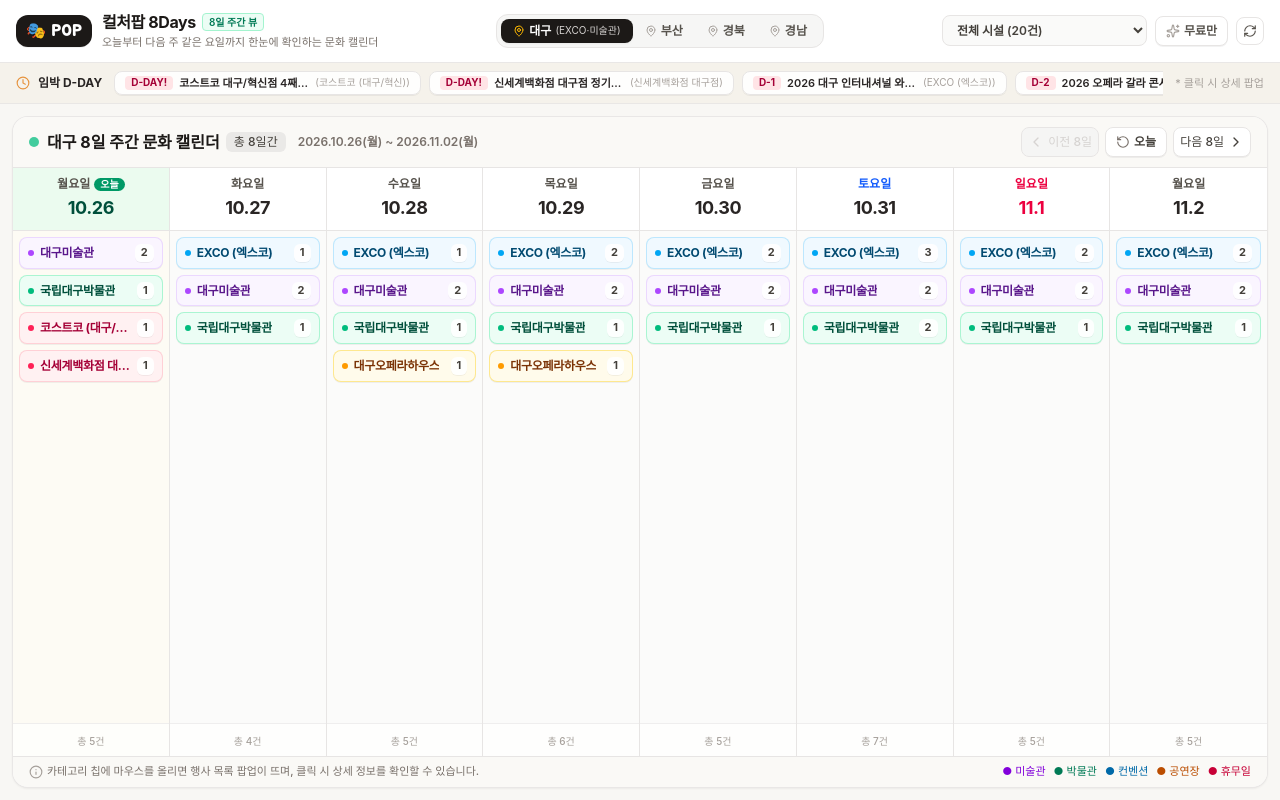
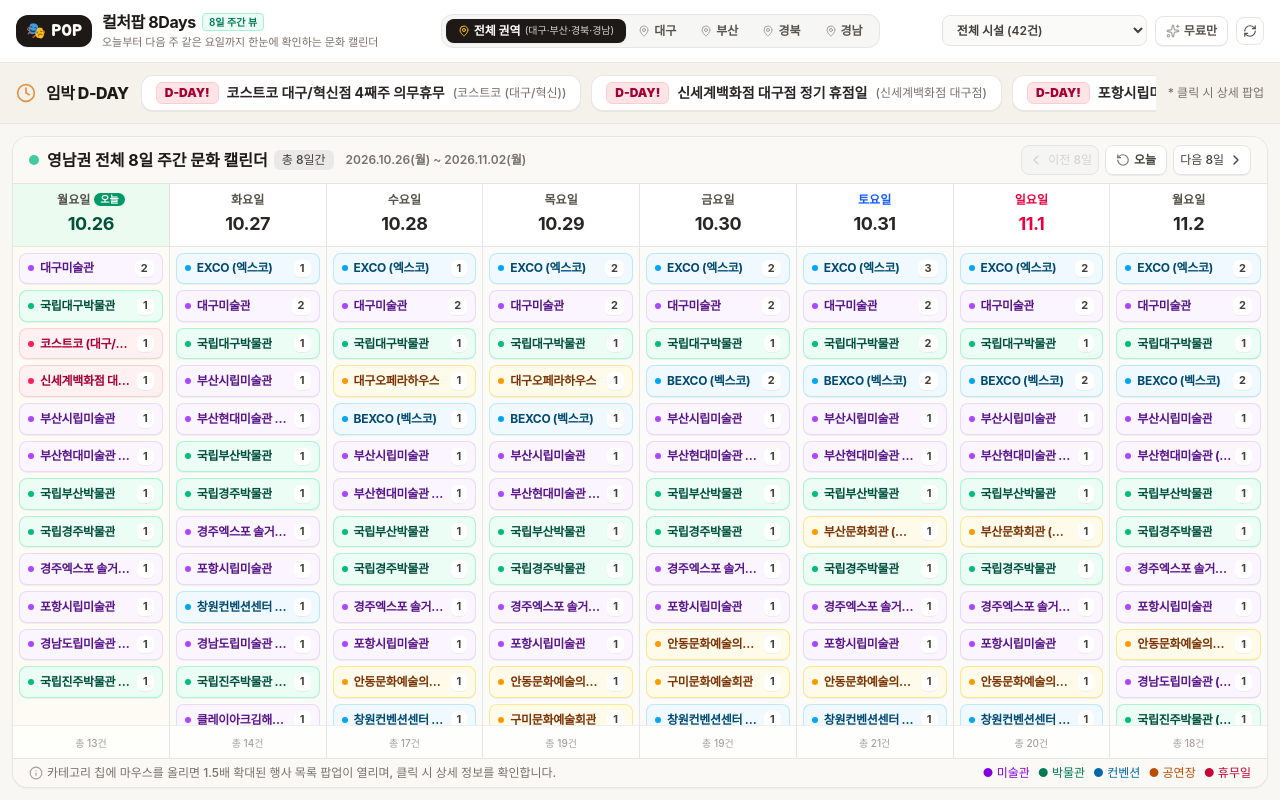
Before and after one commit to odh50fire-sys/Event, a React (Vite) app: page / in a window 1280 px wide. Built offline with nearby package versions, Linux system fonts and the light colour scheme; a web font is replaced by a local one.

Commit message:
UI 시인성 강화: 디폴트 권역을 전체로 변경, 호버 팝업 및 D-DAY 배너 박스/폰트 1.5배 확대

```diff
--- a/src/App.tsx
+++ b/src/App.tsx
@@ -1,12 +1,13 @@
 import { useState, useMemo } from 'react';
-import type { CulturalEvent, FacilityFilter, Region } from './types/event';
+import type { CulturalEvent, FacilityFilter, RegionFilter } from './types/event';
 import { getAllEvents, isKidRelated } from './services/eventService';
 import { Navbar } from './components/Navbar';
 import { DdayBanner } from './components/DdayBanner';
 import { WeekCalendarView } from './components/WeekCalendarView';
 import { EventDetailModal } from './components/EventDetailModal';
 
-const REGION_NAMES: Record<Region, string> = {
+const REGION_NAMES: Record<RegionFilter, string> = {
+  all: '영남권 전체',
   daegu: '대구',
   busan: '부산',
   gyeongbuk: '경북',
@@ -15,7 +16,8 @@
 
 export function App() {
   const [allEvents, setAllEvents] = useState<CulturalEvent[]>(() => getAllEvents());
-  const [currentRegion, setCurrentRegion] = useState<Region>('daegu'); // 디폴트: 대구
+  // 디폴트: 전체 ('all')
+  const [currentRegion, setCurrentRegion] = useState<RegionFilter>('all');
   const [currentFilter, setCurrentFilter] = useState<FacilityFilter>('ALL');
   const [onlyFree, setOnlyFree] = useState<boolean>(false);
   const [selectedDate, setSelectedDate] = useState<Date>(new Date());
@@ -38,14 +40,16 @@
       // 0. 키즈/어린이/육아/유아/베이비 관련 항목 원천 배제
       if (isKidRelated(e)) return false;
 
-      // 1. 지역 필터 (대구 / 부산 / 경북 / 경남)
-      if (e.region !== currentRegion) return false;
+      // 1. 지역 필터 (디폴트: 'all' -> 전체 권역 표시, 또는 개별 지역)
+      if (currentRegion !== 'all' && e.region !== currentRegion) {
+        return false;
+      }
 
       // 2. 시설/카테고리 필터
       if (currentFilter === 'EXCO' && !e.facility.includes('EXCO') && !e.facility.includes('BEXCO') && !e.facility.includes('CECO')) {
         return false;
       }
-      if (currentFilter === 'ART' && !e.facility.includes('미술관') && !e.facility.includes('갤러리') && !e.facility.includes('솔거')) {
+      if (currentFilter === 'ART' && !e.facility.includes('미술관') && !e.facility.includes('갤러리') && !e.facility.includes('솔거') && !e.facility.includes('클레이아크')) {
         return false;
       }
       if (currentFilter === 'MUSEUM' && !e.facility.includes('박물관')) {
@@ -69,7 +73,7 @@
 
   return (
     <div className="h-screen w-screen overflow-hidden flex flex-col bg-[#F8F7F4] select-none">
-      {/* 1. 상단 네비게이션 & 지역 선택 탭 (높이 고정) */}
+      {/* 1. 상단 네비게이션 & 지역 선택 탭 (디폴트: 전체) */}
       <Navbar
         currentRegion={currentRegion}
         onRegionChange={setCurrentRegion}
@@ -82,13 +86,13 @@
         totalCount={filteredEvents.length}
       />
 
-      {/* 2. 임박 D-Day 슬림 띠 (높이 고정) */}
+      {/* 2. 임박 D-Day 1.5배 확대 배너 */}
       <DdayBanner
         events={filteredEvents}
         onSelectEvent={setModalEvent}
       />
 
-      {/* 3. 8일 주간 캘린더 본문 (상하 스크롤 원천 차단: flex-1 min-h-0) */}
+      {/* 3. 8일 주간 캘린더 본문 (상하 스크롤 0%, flex-1 min-h-0) */}
       <main className="flex-1 w-full p-2 md:p-3 overflow-hidden min-h-0 flex flex-col">
         <WeekCalendarView
           events={filteredEvents}
@@ -99,7 +103,7 @@
         />
       </main>
 
-      {/* 4. 이벤트 상세 내용 모달 (상하 스크롤을 일으키지 않는 깔끔한 오버레이 팝업) */}
+      {/* 4. 이벤트 상세 내용 모달 */}
       <EventDetailModal
         event={modalEvent}
         onClose={() => setModalEvent(null)}
--- a/src/components/DdayBanner.tsx
+++ b/src/components/DdayBanner.tsx
@@ -22,37 +22,39 @@
   if (urgentEvents.length === 0) return null;
 
   return (
-    <div className="shrink-0 bg-[#F5F2EB] border-b border-stone-200/80 px-4 py-1.5 flex items-center justify-between gap-3 text-xs overflow-hidden select-none">
-      <div className="flex items-center gap-2 shrink-0 font-bold text-stone-800">
-        <Clock className="w-3.5 h-3.5 text-amber-600 animate-pulse" />
-        <span className="hidden sm:inline">임박 D-DAY</span>
+    <div className="shrink-0 bg-[#F5F2EB] border-b border-stone-200/90 px-4 py-2.5 flex items-center justify-between gap-3 text-sm overflow-hidden select-none">
+      {/* 타이틀 영역 (1.5배 확대: text-sm~base, icon w-5 h-5) */}
+      <div className="flex items-center gap-2.5 shrink-0 font-extrabold text-stone-900">
+        <Clock className="w-5 h-5 text-amber-600 animate-pulse" />
+        <span className="hidden sm:inline text-sm md:text-base tracking-tight">임박 D-DAY</span>
       </div>
 
-      <div className="flex items-center gap-2 overflow-x-auto no-scrollbar py-0.5 flex-1">
+      {/* 이벤트 버튼 카드 목록 (1.5배 확대: px-3.5 py-1.5, 폰트 text-sm/base) */}
+      <div className="flex items-center gap-2.5 overflow-x-auto no-scrollbar py-0.5 flex-1">
         {urgentEvents.map(({ event, dday }) => (
           <button
             key={event.id}
             onClick={() => onSelectEvent(event)}
-            className="shrink-0 flex items-center gap-1.5 px-2.5 py-1 rounded-lg bg-white/90 hover:bg-white text-stone-700 hover:text-stone-900 border border-stone-200 shadow-2xs transition-colors cursor-pointer text-left"
+            className="shrink-0 flex items-center gap-2 px-3.5 py-1.5 rounded-xl bg-white hover:bg-stone-50 text-stone-800 hover:text-stone-950 border border-stone-200/90 shadow-2xs hover:shadow-xs transition-all cursor-pointer text-left"
           >
-            <span className={`px-1.5 py-0.2 rounded text-[10px] font-bold ${
+            <span className={`px-2 py-0.5 rounded-md text-xs font-black shrink-0 ${
               dday.isUrgent
-                ? 'bg-rose-100 text-rose-800'
-                : 'bg-amber-100 text-amber-800'
+                ? 'bg-rose-100 text-rose-800 border border-rose-200'
+                : 'bg-amber-100 text-amber-900 border border-amber-200'
             }`}>
               {dday.label}
             </span>
-            <span className="text-[11px] font-semibold text-stone-800 max-w-[130px] truncate">
+            <span className="text-xs md:text-sm font-bold text-stone-800 max-w-[180px] lg:max-w-[220px] truncate">
               {event.title.replace(/^[^\s]+\s/, '')}
             </span>
-            <span className="text-[10px] text-stone-400">
+            <span className="text-xs text-stone-500 font-medium shrink-0">
               ({event.facility})
             </span>
           </button>
         ))}
       </div>
 
-      <div className="hidden lg:flex items-center gap-1 text-[11px] text-stone-400 shrink-0">
+      <div className="hidden xl:flex items-center gap-1 text-xs text-stone-500 shrink-0 font-medium">
         <span>* 클릭 시 상세 팝업</span>
       </div>
     </div>
--- a/src/components/Navbar.tsx
+++ b/src/components/Navbar.tsx
@@ -1,10 +1,10 @@
 import React from 'react';
 import { Sparkles, RefreshCw, MapPin } from 'lucide-react';
-import type { FacilityFilter, Region } from '../types/event';
+import type { FacilityFilter, RegionFilter } from '../types/event';
 
 interface NavbarProps {
-  currentRegion: Region;
-  onRegionChange: (region: Region) => void;
+  currentRegion: RegionFilter;
+  onRegionChange: (region: RegionFilter) => void;
   currentFilter: FacilityFilter;
   onFilterChange: (filter: FacilityFilter) => void;
   onlyFree: boolean;
@@ -14,7 +14,8 @@
   totalCount: number;
 }
 
-const REGIONS: { id: Region; label: string; sub: string }[] = [
+const REGION_OPTIONS: { id: RegionFilter; label: string; sub?: string }[] = [
+  { id: 'all', label: '전체 권역', sub: '대구·부산·경북·경남' },
   { id: 'daegu', label: '대구', sub: 'EXCO·미술관' },
   { id: 'busan', label: '부산', sub: 'BEXCO·시립미술관' },
   { id: 'gyeongbuk', label: '경북', sub: '경주·포항·안동' },
@@ -55,9 +56,9 @@
           </div>
         </div>
 
-        {/* 2. 핵심 요구사항: 지역 선택 탭 ([대구] [부산] [경북] [경남]) - 디폴트: 대구 */}
+        {/* 2. 지역 선택 탭: [전체] [대구] [부산] [경북] [경남] (디폴트: 전체) */}
         <div className="flex items-center bg-stone-100/90 p-1 rounded-xl border border-stone-200 shrink-0">
-          {REGIONS.map(reg => {
+          {REGION_OPTIONS.map(reg => {
             const isSelected = currentRegion === reg.id;
             return (
               <button
@@ -71,8 +72,8 @@
               >
                 <MapPin className={`w-3 h-3 ${isSelected ? 'text-amber-400' : 'text-stone-400'}`} />
                 <span>{reg.label}</span>
-                {isSelected && (
-                  <span className="hidden md:inline text-[10px] text-stone-300 font-normal">
+                {isSelected && reg.sub && (
+                  <span className="hidden lg:inline text-[10px] text-stone-300 font-normal">
                     ({reg.sub})
                   </span>
                 )}
@@ -81,9 +82,9 @@
           })}
         </div>
 
-        {/* 3. 우측 컨트롤 (무료 필터 & 새로고침) */}
+        {/* 3. 우측 컨트롤 (시설 필터, 무료 필터, 새로고침) */}
         <div className="flex items-center gap-2 shrink-0">
-          {/* 카테고리 필터 간이 선택 */}
+          {/* 시설별 필터 드롭다운 */}
           <select
             value={currentFilter}
             onChange={e => onFilterChange(e.target.value as FacilityFilter)}
@@ -111,7 +112,7 @@
             <span className="hidden sm:inline">무료만</span>
           </button>
 
-          {/* 실시간 동기화 새로고침 */}
+          {/* 실시간 새로고침 */}
           <button
             onClick={onRefresh}
             disabled={isRefreshing}
--- a/src/components/WeekCalendarView.tsx
+++ b/src/components/WeekCalendarView.tsx
@@ -5,7 +5,7 @@
 } from 'date-fns';
 import { ko } from 'date-fns/locale';
 import {
-  ChevronLeft, ChevronRight, RotateCcw, Eye, Info
+  ChevronLeft, ChevronRight, RotateCcw, Eye, Info, X
 } from 'lucide-react';
 
 interface WeekCalendarViewProps {
@@ -32,7 +32,7 @@
     return Array.from({ length: 8 }, (_, i) => addDays(weekStart, i));
   }, [weekStart]);
 
-  // 마우스 호버된 카테고리 팝업 상태: { dayKey: string, facility: string, x: number, y: number, events: CulturalEvent[] }
+  // 마우스 호버된 카테고리 팝업 상태: { dayKey, facility, dayIndex, events }
   const [hoveredPopup, setHoveredPopup] = useState<{
     dayKey: string;
     facility: string;
@@ -83,7 +83,7 @@
         label: '휴무일'
       };
     }
-    if (facility.includes('미술관') || facility.includes('갤러리') || facility.includes('솔거')) {
+    if (facility.includes('미술관') || facility.includes('갤러리') || facility.includes('솔거') || facility.includes('클레이아크')) {
       return {
         bg: 'bg-purple-50 hover:bg-purple-100/90 text-purple-900 border-purple-200/90',
         dot: 'bg-purple-500',
@@ -123,7 +123,7 @@
   return (
     <div className="flex-1 flex flex-col h-full min-h-0 bg-white rounded-2xl border border-stone-200/90 shadow-xs overflow-hidden select-none">
       {/* 1. 상단 컨트롤 바 (8일 네비게이션) - 높이 고정 */}
-      <div className="px-4 py-2.5 bg-[#FAF9F6] border-b border-stone-200 flex items-center justify-between shrink-0">
+      <div className="px-4 py-2 bg-[#FAF9F6] border-b border-stone-200 flex items-center justify-between shrink-0">
         <div className="flex items-center gap-3">
           <div className="flex items-center gap-2">
             <span className="w-2.5 h-2.5 rounded-full bg-emerald-500 animate-pulse" />
@@ -238,7 +238,7 @@
                 </div>
               </div>
 
-              {/* 컬럼 내용: 카테고리/시설명 칩 목록 (마우스 호버 시 팝업 유도) */}
+              {/* 컬럼 내용: 카테고리/시설명 칩 목록 (마우스 호버 시 1.5배 대형 팝업 유도) */}
               <div className="flex-1 p-1.5 flex flex-col gap-1.5 overflow-hidden min-h-0">
                 {facilities.length === 0 ? (
                   <div className="flex-1 flex flex-col items-center justify-center text-center p-2 opacity-50">
@@ -263,7 +263,7 @@
                           });
                         }}
                         className={`group relative px-2 py-1.5 rounded-lg border transition-all text-left shadow-2xs ${style.bg} ${
-                          isHovered ? 'ring-2 ring-stone-400/40 scale-[1.02]' : ''
+                          isHovered ? 'ring-2 ring-stone-400/50 scale-[1.02]' : ''
                         }`}
                         onClick={e => {
                           e.stopPropagation();
@@ -307,7 +307,9 @@
           );
         })}
 
-        {/* 3. 카테고리 마우스 호버 시 뜨는 플로팅 팝업 (외부 스크롤 절대 없음, 카드 위치에 맞춰 좌/우 플로팅) */}
+        {/* 3. 카테고리 마우스 호버 시 뜨는 플로팅 팝업
+               요구사항 반영: 팝업 크기 대폭 확대(w-96 ~ w-[440px]), 내부 폰트 1.5배 확대(15~18px)
+        */}
         {hoveredPopup && (
           <div
             onMouseLeave={() => setHoveredPopup(null)}
@@ -319,29 +321,38 @@
               right: hoveredPopup.dayIndex >= 5
                 ? `${((8 - hoveredPopup.dayIndex) / 8) * 100}%`
                 : undefined,
-              top: '60px'
+              top: '55px'
             }}
-            className="absolute z-40 w-72 md:w-80 bg-white rounded-xl shadow-2xl border border-stone-300 p-3.5 animate-fadeIn text-stone-800"
+            className="absolute z-40 w-96 md:w-[440px] bg-white rounded-2xl shadow-2xl border-2 border-stone-300 p-4.5 animate-fadeIn text-stone-800"
           >
-            {/* 팝업 헤더 */}
-            <div className="flex items-center justify-between border-b border-stone-100 pb-2 mb-2.5">
-              <div className="flex items-center gap-1.5">
-                <span className="w-2 h-2 rounded-full bg-indigo-500" />
-                <h4 className="text-xs font-bold text-stone-900 truncate">
+            {/* 팝업 헤더 (1.5배 확대: text-base~lg) */}
+            <div className="flex items-center justify-between border-b border-stone-200 pb-3 mb-3">
+              <div className="flex items-center gap-2">
+                <span className="w-2.5 h-2.5 rounded-full bg-indigo-600" />
+                <h4 className="text-base md:text-lg font-extrabold text-stone-900 truncate tracking-tight">
                   {hoveredPopup.facility}
                 </h4>
-                <span className="text-[11px] px-1.5 py-0.2 bg-stone-100 text-stone-600 rounded-md font-semibold">
-                  {hoveredPopup.events.length}개 행사
+                <span className="text-xs font-bold px-2.5 py-0.5 bg-stone-100 text-stone-700 rounded-lg border border-stone-200">
+                  총 {hoveredPopup.events.length}개 행사
                 </span>
               </div>
-              <span className="text-[10px] text-stone-400 font-medium flex items-center gap-0.5">
-                <Eye className="w-3 h-3 text-stone-400" />
-                클릭 시 상세
-              </span>
+              <div className="flex items-center gap-2">
+                <span className="text-xs text-stone-500 font-medium flex items-center gap-1">
+                  <Eye className="w-3.5 h-3.5 text-stone-400" />
+                  클릭 시 상세
+                </span>
+                <button
+                  onClick={() => setHoveredPopup(null)}
+                  className="p-1 text-stone-400 hover:text-stone-700 rounded-lg hover:bg-stone-100 transition-colors cursor-pointer"
+                  title="닫기"
+                >
+                  <X className="w-4 h-4" />
+                </button>
+              </div>
             </div>
 
-            {/* 이벤트 리스트 */}
-            <div className="space-y-2 max-h-72 overflow-y-auto pr-1">
+            {/* 이벤트 리스트 (1.5배 확대: 제목 15~16px, 본문 13~14px) */}
+            <div className="space-y-3 max-h-88 overflow-y-auto pr-1.5">
               {hoveredPopup.events.map((ev, idx) => (
                 <div
                   key={ev.id || idx}
@@ -350,22 +361,24 @@
                     onSelectEvent(ev);
                     setHoveredPopup(null);
                   }}
-                  className="p-2.5 rounded-lg border border-stone-200/90 hover:border-indigo-300 hover:bg-indigo-50/40 transition-all cursor-pointer group"
+                  className="p-3.5 rounded-xl border border-stone-200 bg-[#FCFCFA] hover:border-indigo-400 hover:bg-indigo-50/50 transition-all cursor-pointer group shadow-2xs hover:shadow-xs"
                 >
-                  <div className="flex items-start justify-between gap-1.5">
-                    <p className="text-xs font-bold text-stone-800 group-hover:text-indigo-900 leading-snug line-clamp-2">
+                  <div className="flex items-start justify-between gap-2">
+                    <p className="text-sm md:text-base font-extrabold text-stone-900 group-hover:text-indigo-950 leading-snug line-clamp-2">
                       {ev.title}
                     </p>
                     {ev.isFree && (
-                      <span className="px-1.5 py-0.2 rounded text-[10px] font-bold bg-emerald-50 text-emerald-700 border border-emerald-200 shrink-0">
+                      <span className="px-2 py-0.5 rounded-md text-xs font-extrabold bg-emerald-100 text-emerald-800 border border-emerald-300 shrink-0">
                         무료
                       </span>
                     )}
                   </div>
 
-                  <div className="flex items-center justify-between text-[11px] text-stone-500 mt-1.5 pt-1 border-t border-stone-100">
-                    <span className="truncate max-w-[170px]">{ev.price || '관람 정보 확인'}</span>
-                    <span className="text-indigo-600 font-semibold group-hover:underline">
+                  <div className="flex items-center justify-between text-xs md:text-sm text-stone-600 mt-2.5 pt-2 border-t border-stone-200/70">
+                    <span className="truncate max-w-[240px] font-medium">
+                      {ev.price || '관람 정보 확인'}
+                    </span>
+                    <span className="text-xs md:text-sm text-indigo-600 font-bold group-hover:underline flex items-center gap-0.5 shrink-0">
                       상세보기 →
                     </span>
                   </div>
@@ -374,11 +387,11 @@
             </div>
 
             {/* 안내 풋터 */}
-            <div className="mt-2.5 pt-2 border-t border-stone-100 text-[10px] text-stone-400 flex items-center justify-between">
-              <span>* 원하는 행사를 클릭하면 상세 정보가 열립니다</span>
+            <div className="mt-3 pt-2.5 border-t border-stone-200 text-xs text-stone-500 flex items-center justify-between">
+              <span>💡 행사를 클릭하면 상세 정보 팝업이 열립니다.</span>
               <button
                 onClick={() => setHoveredPopup(null)}
-                className="text-stone-500 hover:text-stone-800 font-semibold cursor-pointer"
+                className="text-stone-600 hover:text-stone-900 font-bold cursor-pointer"
               >
                 닫기
               </button>
@@ -388,11 +401,11 @@
       </div>
 
       {/* 3. 하단 힌트 바 - 세로 공간 최소화 */}
-      <div className="px-4 py-1.5 bg-[#FAF9F6] border-t border-stone-200 flex items-center justify-between text-[11px] text-stone-500 shrink-0">
+      <div className="px-4 py-1.5 bg-[#FAF9F6] border-t border-stone-200 flex items-center justify-between text-xs text-stone-500 shrink-0">
         <div className="flex items-center gap-3">
           <span className="flex items-center gap-1 font-medium">
             <Info className="w-3.5 h-3.5 text-stone-400" />
-            카테고리 칩에 마우스를 올리면 행사 목록 팝업이 뜨며, 클릭 시 상세 정보를 확인할 수 있습니다.
+            카테고리 칩에 마우스를 올리면 1.5배 확대된 행사 목록 팝업이 열리며, 클릭 시 상세 정보를 확인합니다.
           </span>
         </div>
         <div className="flex items-center gap-2 font-medium">
--- a/src/types/event.ts
+++ b/src/types/event.ts
@@ -1,6 +1,7 @@
 export type EventCategory = 'exhibition' | 'festival' | 'fair' | 'performance' | 'holiday';
 
 export type Region = 'daegu' | 'busan' | 'gyeongbuk' | 'gyeongnam';
+export type RegionFilter = 'all' | Region;
 
 export interface CulturalEvent {
   id: string;
```
Also changed, not shown: 1 other file (tests, documents, lock files or other folders).
